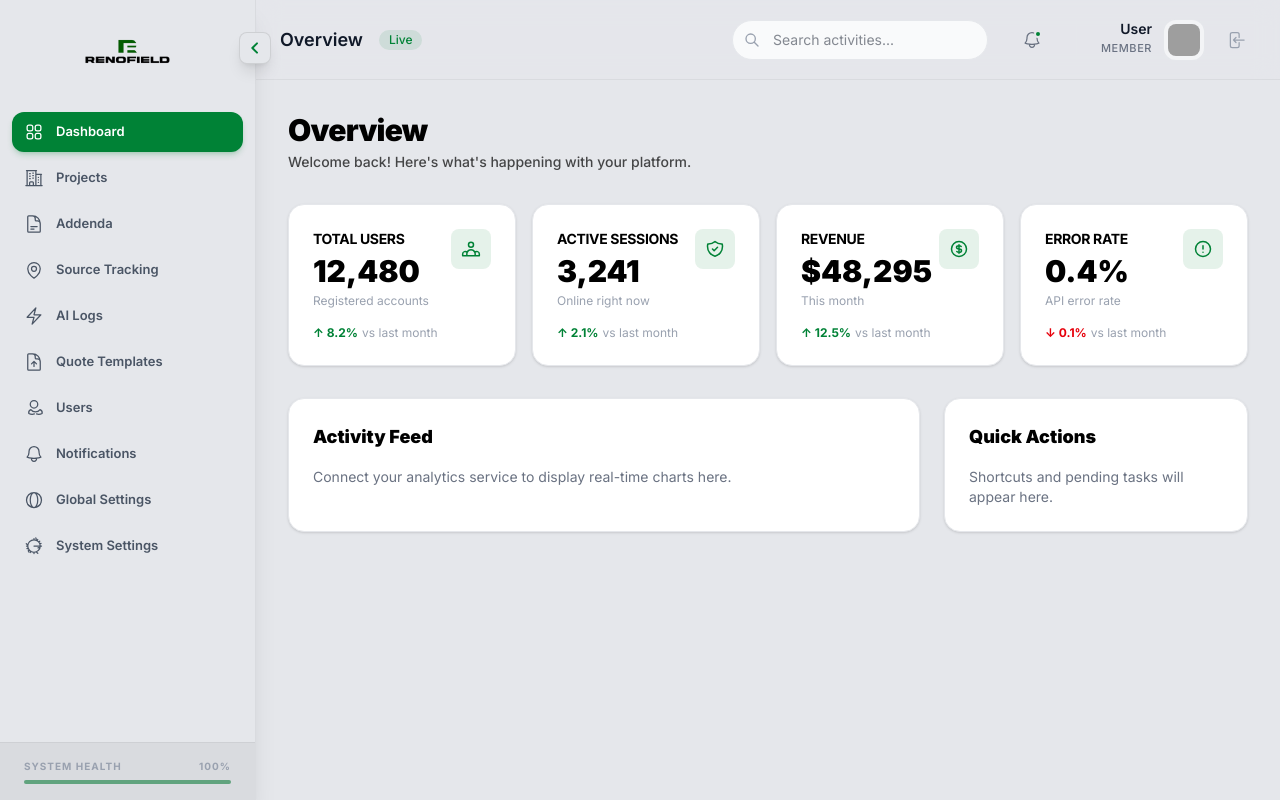
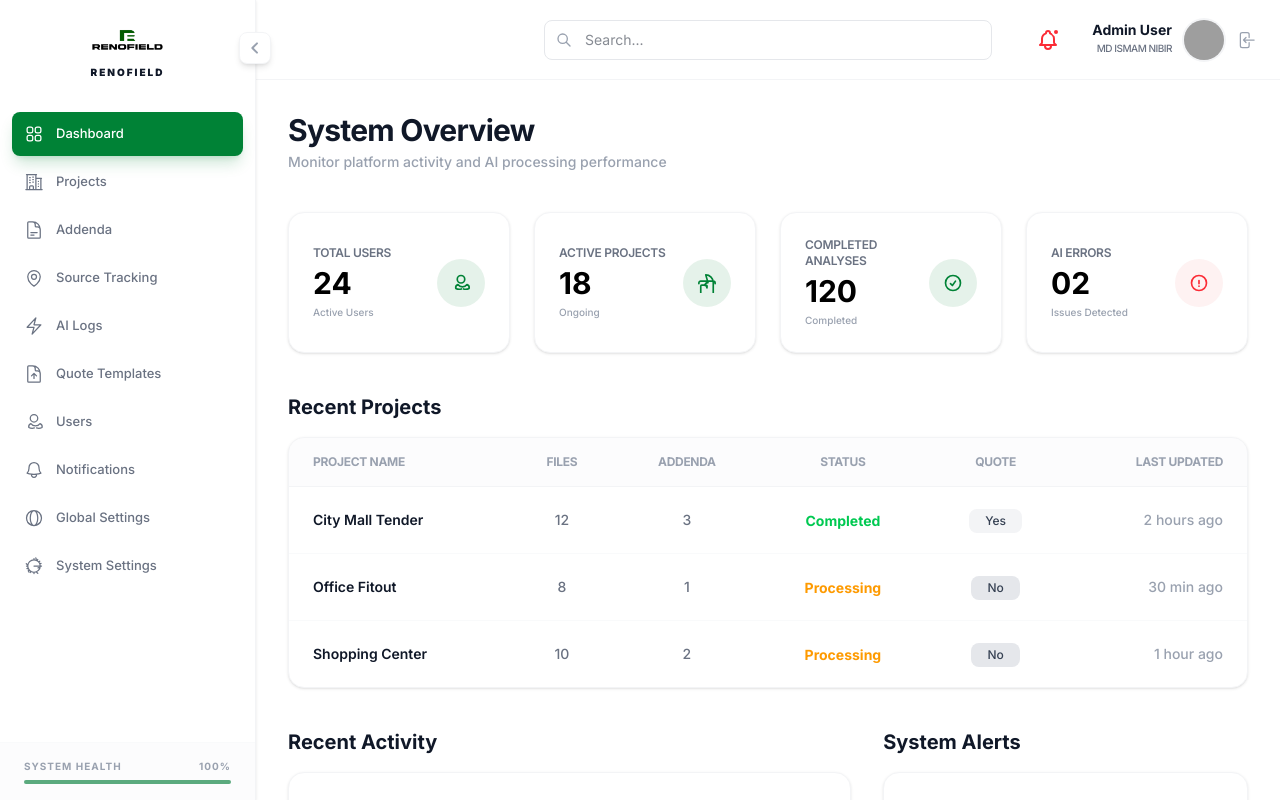
Before and after one commit to Future-Stack/mehdisarmadi-frontend, a Next.js app: page /dashboard in a window 1280 px wide. Built offline with nearby package versions, Linux system fonts and the light colour scheme; no server answers; grey boxes are pictures that could not be loaded.

Commit message:
another commit for the new changes

```diff
--- a/src/app/(dashboard)/dashboard/page.tsx
+++ b/src/app/(dashboard)/dashboard/page.tsx
@@ -1,97 +1,171 @@
 import type { Metadata } from "next";
 import { StatCard } from "@/features/dashboard/components/StatCard";
+import { Badge } from "@/components/ui";
+import { cn } from "@/lib/utils";
 
-export const metadata: Metadata = { title: "Dashboard" };
+export const metadata: Metadata = { title: "System Overview" };
 
-// Mock stats — replace with useQuery from a dashboardService
 const STATS = [
   {
     title: "Total Users",
-    value: "12,480",
-    change: "8.2%",
-    changeType: "positive" as const,
-    description: "Registered accounts",
+    value: "24",
+    description: "Active Users",
     icon: (
-      <svg className="h-5 w-5" fill="none" viewBox="0 0 24 24" stroke="currentColor" strokeWidth={1.8}>
-        <path strokeLinecap="round" strokeLinejoin="round" d="M17 20h5v-2a3 3 0 00-5.356-1.857M17 20H7m10 0v-2c0-.656-.126-1.283-.356-1.857M7 20H2v-2a3 3 0 015.356-1.857M7 20v-2c0-.656.126-1.283.356-1.857m0 0a5.002 5.002 0 019.288 0M15 7a3 3 0 11-6 0 3 3 0 016 0z" />
+      <svg className="h-5 w-5" fill="none" viewBox="0 0 24 24" stroke="currentColor" strokeWidth={2}>
+        <path strokeLinecap="round" strokeLinejoin="round" d="M15 19.128a9.38 9.38 0 002.625.372 9.337 9.337 0 004.121-.952 4.125 4.125 0 00-2.533-4.656 6.853 6.853 0 01-10.937 0 4.125 4.125 0 00-2.533 4.656 9.367 9.367 0 004.121.952 9.38 9.38 0 002.625-.372M7.5 7.5a4.5 4.5 0 119 0 4.5 4.5 0 01-9 0z" />
       </svg>
     ),
   },
   {
-    title: "Active Sessions",
-    value: "3,241",
-    change: "2.1%",
-    changeType: "positive" as const,
-    description: "Online right now",
+    title: "Active Projects",
+    value: "18",
+    description: "Ongoing",
     icon: (
-      <svg className="h-5 w-5" fill="none" viewBox="0 0 24 24" stroke="currentColor" strokeWidth={1.8}>
-        <path strokeLinecap="round" strokeLinejoin="round" d="M9 12l2 2 4-4m5.618-4.016A11.955 11.955 0 0112 2.944a11.955 11.955 0 01-8.618 3.04A12.02 12.02 0 003 9c0 5.591 3.824 10.29 9 11.622 5.176-1.332 9-6.03 9-11.622 0-1.042-.133-2.052-.382-3.016z" />
+      <svg className="h-5 w-5" fill="none" viewBox="0 0 24 24" stroke="currentColor" strokeWidth={2}>
+        <path strokeLinecap="round" strokeLinejoin="round" d="M2.25 12.75V12A2.25 2.25 0 014.5 9.75h15A2.25 2.25 0 0121.75 12v.75m-8.625-1.25a3.375 3.375 0 00-3.375 3.375h1.5A1.125 1.125 0 0112 16.5v1.5a3.375 3.375 0 00-3.375-3.375H5.625c-.621 0-1.125.504-1.125 1.125v17.25c0 .621.504 1.125 1.125 1.125h12.75c.621 0 1.125-.504 1.125-1.125V11.25a9 9 0 00-9-9z" />
       </svg>
     ),
   },
   {
-    title: "Revenue",
-    value: "$48,295",
-    change: "12.5%",
-    changeType: "positive" as const,
-    description: "This month",
+    title: "Completed Analyses",
+    value: "120",
+    description: "Completed",
     icon: (
-      <svg className="h-5 w-5" fill="none" viewBox="0 0 24 24" stroke="currentColor" strokeWidth={1.8}>
-        <path strokeLinecap="round" strokeLinejoin="round" d="M12 8c-1.657 0-3 .895-3 2s1.343 2 3 2 3 .895 3 2-1.343 2-3 2m0-8c1.11 0 2.08.402 2.599 1M12 8V7m0 1v8m0 0v1m0-1c-1.11 0-2.08-.402-2.599-1M21 12a9 9 0 11-18 0 9 9 0 0118 0z" />
+      <svg className="h-5 w-5" fill="none" viewBox="0 0 24 24" stroke="currentColor" strokeWidth={2}>
+        <path strokeLinecap="round" strokeLinejoin="round" d="M9 12.75L11.25 15 15 9.75M21 12a9 9 0 11-18 0 9 9 0 0118 0z" />
       </svg>
     ),
   },
   {
-    title: "Error Rate",
-    value: "0.4%",
-    change: "0.1%",
+    title: "AI Errors",
+    value: "02",
     changeType: "negative" as const,
-    description: "API error rate",
+    description: "Issues Detected",
     icon: (
-      <svg className="h-5 w-5" fill="none" viewBox="0 0 24 24" stroke="currentColor" strokeWidth={1.8}>
-        <path strokeLinecap="round" strokeLinejoin="round" d="M12 8v4m0 4h.01M21 12a9 9 0 11-18 0 9 9 0 0118 0z" />
+      <svg className="h-5 w-5" fill="none" viewBox="0 0 24 24" stroke="currentColor" strokeWidth={2}>
+        <path strokeLinecap="round" strokeLinejoin="round" d="M12 9v3.75m9-.75a9 9 0 11-18 0 9 9 0 0118 0zm-9 3.75h.008v.008H12v-.008z" />
       </svg>
     ),
   },
 ];
 
+const PROJECTS = [
+  { name: "City Mall Tender", files: 12, addenda: 3, status: "Completed", quote: "Yes", updated: "2 hours ago" },
+  { name: "Office Fitout", files: 8, addenda: 1, status: "Processing", quote: "No", updated: "30 min ago" },
+  { name: "Shopping Center", files: 10, addenda: 2, status: "Processing", quote: "No", updated: "1 hour ago" },
+];
+
 export default function DashboardPage() {
   return (
-    <div className="space-y-8">
+    <div className="space-y-10">
       {/* Page header */}
-      <div>
-        <h1 className="text-3xl font-black tracking-tight text-black">
-          Overview
+      <div className="space-y-1">
+        <h1 className="text-3xl font-bold tracking-tight text-gray-900">
+          System Overview
         </h1>
-        <p className="mt-1 text-sm font-medium text-black/70">
-          Welcome back! Here&apos;s what&apos;s happening with your platform.
+        <p className="text-sm font-medium text-gray-400">
+          Monitor platform activity and AI processing performance
         </p>
       </div>
 
       {/* Stats grid */}
-      <div className="grid gap-4 sm:grid-cols-2 lg:grid-cols-4">
+      <div className="grid gap-6 sm:grid-cols-2 lg:grid-cols-4">
         {STATS.map((stat) => (
           <StatCard key={stat.title} {...stat} />
         ))}
       </div>
 
-      {/* Placeholder for charts / activity feed */}
-      <div className="grid gap-6 lg:grid-cols-3">
-        <div className="col-span-2 card-premium p-6">
-          <h2 className="mb-4 text-lg font-black text-black">
-            Activity Feed
-          </h2>
-          <p className="text-sm text-gray-500">
-            Connect your analytics service to display real-time charts here.
-          </p>
+      {/* Recent Projects Table */}
+      <div className="space-y-4">
+        <h2 className="text-xl font-bold text-gray-900">Recent Projects</h2>
+        <div className="card-premium overflow-hidden">
+          <table className="w-full text-left">
+            <thead>
+              <tr className="border-b border-gray-100 bg-gray-50/50">
+                <th className="px-6 py-4 text-xs font-bold uppercase tracking-tight text-gray-400">Project Name</th>
+                <th className="px-6 py-4 text-xs font-bold uppercase tracking-tight text-gray-400 text-center">Files</th>
+                <th className="px-6 py-4 text-xs font-bold uppercase tracking-tight text-gray-400 text-center">Addenda</th>
+                <th className="px-6 py-4 text-xs font-bold uppercase tracking-tight text-gray-400 text-center">Status</th>
+                <th className="px-6 py-4 text-xs font-bold uppercase tracking-tight text-gray-400 text-center">Quote</th>
+                <th className="px-6 py-4 text-xs font-bold uppercase tracking-tight text-gray-400 text-right">Last Updated</th>
+              </tr>
+            </thead>
+            <tbody className="divide-y divide-gray-50">
+              {PROJECTS.map((p, i) => (
+                <tr key={i} className="hover:bg-gray-50/50 transition-colors">
+                  <td className="px-6 py-5 text-sm font-semibold text-gray-900">{p.name}</td>
+                  <td className="px-6 py-5 text-sm font-medium text-gray-500 text-center">{p.files}</td>
+                  <td className="px-6 py-5 text-sm font-medium text-gray-500 text-center">{p.addenda}</td>
+                  <td className="px-6 py-5 text-center">
+                    <span className={cn(
+                      "text-sm font-bold",
+                      p.status === "Completed" ? "text-green-500" : "text-amber-500"
+                    )}>
+                      {p.status}
+                    </span>
+                  </td>
+                  <td className="px-6 py-5 text-center">
+                    <Badge className={cn(
+                      "font-bold px-4 py-1 border-none rounded-lg",
+                      p.quote === "Yes" ? "bg-[#E6F6ED] text-[#008236]" : "bg-gray-200 text-gray-500"
+                    )}>
+                      {p.quote}
+                    </Badge>
+                  </td>
+                  <td className="px-6 py-5 text-sm font-medium text-gray-400 text-right">{p.updated}</td>
+                </tr>
+              ))}
+            </tbody>
+          </table>
         </div>
-        <div className="card-premium p-6">
-          <h2 className="mb-4 text-lg font-black text-black">
-            Quick Actions
-          </h2>
-          <p className="text-sm text-gray-500">
-            Shortcuts and pending tasks will appear here.
-          </p>
+      </div>
+
+      {/* Bottom Grid */}
+      <div className="grid gap-8 lg:grid-cols-5">
+        <div className="lg:col-span-3 space-y-4">
+          <h2 className="text-xl font-bold text-gray-900">Recent Activity</h2>
+          <div className="card-premium p-8 h-full">
+            <ul className="space-y-6">
+              {[
+                { text: 'Project "City Mall Tender" analyzed', time: "2 minutes ago" },
+                { text: "New user registered", time: "15 minutes ago" },
+                { text: 'AI processing completed for "Office Fitout"', time: "1 hour ago" },
+                { text: 'Error detected in Document #4582', time: "2 hours ago" },
+              ].map((item, i) => (
+                <li key={i} className="flex gap-4">
+                  <div className="mt-2 h-1.5 w-1.5 shrink-0 rounded-full bg-secondary" />
+                  <div>
+                    <p className="text-sm font-semibold text-gray-900">{item.text}</p>
+                    <p className="text-[11px] font-medium text-gray-400 mt-1">{item.time}</p>
+                  </div>
+                </li>
+              ))}
+            </ul>
+          </div>
+        </div>
+
+        <div className="lg:col-span-2 space-y-4">
+          <h2 className="text-xl font-bold text-gray-900">System Alerts</h2>
+          <div className="card-premium p-8 space-y-4 h-full">
+            <div className="flex items-center gap-4 rounded-xl border border-[#FEE2E2] bg-[#FEF2F2] p-4 transition-all hover:scale-[1.02]">
+              <div className="flex h-10 w-10 shrink-0 items-center justify-center rounded-full bg-white text-[#EF4444] border border-[#FEE2E2] shadow-sm">
+                <svg className="h-5 w-5" fill="none" viewBox="0 0 24 24" stroke="currentColor" strokeWidth={2.5}>
+                  <path strokeLinecap="round" strokeLinejoin="round" d="M12 9v3.75m0 3.75h.008v.008H12v-.008z" />
+                  <path strokeLinecap="round" strokeLinejoin="round" d="M12 2.25c-5.385 0-9.75 4.365-9.75 9.75s4.365 9.75 9.75 9.75 9.75-4.365 9.75-9.75S17.385 2.25 12 2.25z" />
+                </svg>
+              </div>
+              <p className="text-sm font-semibold text-[#991B1B]">AI failed to process document (Project ID #1023)</p>
+            </div>
+            <div className="flex items-center gap-4 rounded-xl border border-[#FEF3C7] bg-[#FFFBEB] p-4 transition-all hover:scale-[1.02]">
+              <div className="flex h-10 w-10 shrink-0 items-center justify-center rounded-full bg-white text-[#F59E0B] border border-[#FEF3C7] shadow-sm">
+                <svg className="h-5 w-5" fill="none" viewBox="0 0 24 24" stroke="currentColor" strokeWidth={2.5}>
+                  <path strokeLinecap="round" strokeLinejoin="round" d="M12 9v3.75m0 3.75h.008v.008H12v-.008z" />
+                  <path strokeLinecap="round" strokeLinejoin="round" d="M12 2.25c-5.385 0-9.75 4.365-9.75 9.75s4.365 9.75 9.75 9.75 9.75-4.365 9.75-9.75S17.385 2.25 12 2.25z" />
+                </svg>
+              </div>
+              <p className="text-sm font-semibold text-[#92400E]">Large file upload delay detected</p>
+            </div>
+          </div>
         </div>
       </div>
     </div>
--- a/src/app/globals.css
+++ b/src/app/globals.css
@@ -2,12 +2,13 @@
 
 @theme {
   --font-sans: var(--font-inter), ui-sans-serif, system-ui, sans-serif;
-  --color-primary: #e5e7eb;
+  --color-primary: #ffffff;
   --color-secondary: #008236;
+  --color-bg-main: #f8fafc;
 }
 
 @utility card-premium {
-  @apply rounded-2xl bg-white border border-gray-200 shadow-sm transition-all hover:shadow-md dark:border-white/10;
+  @apply rounded-2xl bg-white border border-gray-100 shadow-sm transition-all hover:shadow-md;
 }
 
 /* Smooth scrolling */
--- a/src/components/layout/Navbar.tsx
+++ b/src/components/layout/Navbar.tsx
@@ -9,69 +9,60 @@ export default function Navbar() {
   const { mutate: logout, isPending } = useLogout();
 
   return (
-    <header className="sticky top-0 z-10 flex h-20 shrink-0 items-center justify-between border-b border-black/5 bg-primary/60 px-6 backdrop-blur-md dark:bg-primary/60">
-      {/* Page Title or Breadcrumb Placeholder */}
-      <div className="flex items-center gap-4">
-        <h2 className="text-lg font-semibold text-gray-900 dark:text-white">
-          Overview
-        </h2>
-        <Badge variant="success" className="bg-secondary/10 text-secondary border-none">
-          Live
-        </Badge>
-      </div>
+    <header className="sticky top-0 z-10 flex h-20 shrink-0 items-center justify-between border-b border-gray-100 bg-white px-6">
+      {/* Page Title Placeholder (Empty in image) */}
+      <div className="w-1/4" />
 
-      {/* Right section */}
-      <div className="flex items-center gap-6">
-        {/* Search Placeholder */}
-        <div className="hidden md:flex relative group">
+      {/* Centered Search */}
+      <div className="flex-1 flex justify-center">
+        <div className="relative w-full max-w-md group">
           <svg className="absolute left-3 top-1/2 -translate-y-1/2 h-4 w-4 text-gray-400 group-focus-within:text-secondary" fill="none" viewBox="0 0 24 24" stroke="currentColor" strokeWidth={2}>
             <path strokeLinecap="round" strokeLinejoin="round" d="M21 21l-6-6m2-5a7 7 0 11-14 0 7 7 0 0114 0z" />
           </svg>
           <input
             type="text"
-            placeholder="Search activities..."
-            className="h-10 w-64 rounded-full border border-gray-200 bg-gray-50 pl-10 pr-4 text-sm transition-all focus:border-secondary focus:bg-white focus:outline-none focus:ring-4 focus:ring-secondary/10 dark:border-white/5 dark:bg-white/5 dark:focus:bg-white/10"
+            placeholder="Search..."
+            className="h-10 w-full rounded-lg border border-gray-200 bg-white pl-10 pr-4 text-sm transition-all focus:border-secondary focus:outline-none focus:ring-4 focus:ring-secondary/5"
           />
         </div>
+      </div>
 
-        {/* Action Buttons */}
-        <div className="flex items-center gap-2">
+      {/* Right section */}
+      <div className="w-1/4 flex items-center justify-end gap-6">
+        {/* Notification bell (Red in image) */}
         <button
           type="button"
           aria-label="Notifications"
-            className="relative rounded-xl p-2.5 text-gray-500 transition-all hover:bg-gray-100 hover:text-gray-900 dark:hover:bg-white/5 dark:hover:text-white"
+          className="relative p-2 text-red-500 hover:bg-red-50 rounded-full transition-colors"
         >
-            <svg className="h-5 w-5" fill="none" viewBox="0 0 24 24" stroke="currentColor" strokeWidth={1.5}>
-              <path strokeLinecap="round" strokeLinejoin="round" d="M14.857 17.082a23.848 23.848 0 005.454-1.31A8.967 8.967 0 0118 9.75V9A6 6 0 006 9v.75a8.967 8.967 0 01-2.312 6.022c1.733.64 3.56 1.085 5.455 1.31m5.714 0a24.255 24.255 0 01-5.714 0m5.714 0a3 3 0 11-5.714 0" />
+          <svg className="h-6 w-6" fill="none" viewBox="0 0 24 24" stroke="currentColor" strokeWidth={2}>
+            <path strokeLinecap="round" strokeLinejoin="round" d="M15 17h5l-1.405-1.405A2.032 2.032 0 0118 14.158V11a6.002 6.002 0 00-4-5.659V5a2 2 0 10-4 0v.341C7.67 6.165 6 8.388 6 11v3.159c0 .538-.214 1.055-.595 1.436L4 17h5m6 0v1a3 3 0 11-6 0v-1m6 0H9" />
           </svg>
-            <span className="absolute right-2.5 top-2.5 h-2 w-2 rounded-full bg-secondary border-2 border-primary" />
+          <span className="absolute right-2 top-2 h-2 w-2 rounded-full bg-red-500 border-2 border-white" />
         </button>
-        </div>
 
         {/* User profile */}
-        <div className="flex items-center gap-3 pl-6 border-l border-gray-200 dark:border-white/10">
+        <div className="flex items-center gap-3">
           <div className="text-right hidden sm:block">
-            <p className="text-sm font-semibold text-gray-900 dark:text-white leading-none">
-              {user?.name ?? "User"}
+            <p className="text-sm font-bold text-gray-900 leading-none">
+              Admin User
             </p>
-            <p className="mt-1 text-[11px] font-medium text-gray-500 uppercase tracking-wider">
-              {user?.role ?? "Member"}
+            <p className="mt-1 text-[10px] font-medium text-gray-500 uppercase tracking-tighter">
+              Md ismam Nibir
             </p>
           </div>
-          <div className="relative h-10 w-10 overflow-hidden rounded-xl bg-gray-100 dark:bg-white/10 p-1 ring-1 ring-gray-200 dark:ring-white/5">
+          <div className="relative h-10 w-10 overflow-hidden rounded-full ring-2 ring-gray-100">
              <img
-               src={user?.avatar || `https://api.dicebear.com/7.x/avataaars/svg?seed=${user?.name}`}
+               src={`https://api.dicebear.com/7.x/avataaars/svg?seed=Nibir`}
                alt="Avatar"
-               className="h-full w-full rounded-lg object-cover"
+               className="h-full w-full object-cover bg-gray-200"
              />
           </div>
           <button
             type="button"
-            id="logout-btn"
-            aria-label="Sign out"
             disabled={isPending}
             onClick={() => logout()}
-            className="flex h-10 w-10 items-center justify-center rounded-xl text-gray-400 transition-all hover:bg-red-50 hover:text-red-500 dark:hover:bg-red-500/10"
+            className="text-gray-400 hover:text-red-500 transition-colors"
           >
             <svg className="h-5 w-5" fill="none" viewBox="0 0 24 24" stroke="currentColor" strokeWidth={1.5}>
               <path strokeLinecap="round" strokeLinejoin="round" d="M15.75 9V5.25A2.25 2.25 0 0013.5 3h-6a2.25 2.25 0 00-2.25 2.25v13.5A2.25 2.25 0 007.5 21h6a2.25 2.25 0 002.25-2.25V15M12 9l-3 3m0 0l3 3m-3-3h12.75" />
--- a/src/components/layout/Sidebar.tsx
+++ b/src/components/layout/Sidebar.tsx
@@ -115,38 +115,40 @@ export default function Sidebar() {
   return (
     <aside
       className={cn(
-        "relative z-40 flex flex-col bg-primary text-secondary transition-all duration-300 ease-in-out border-r border-black/5 shadow-xl",
+        "relative z-40 flex flex-col bg-white text-gray-900 transition-all duration-300 ease-in-out border-r border-gray-100 shadow-sm",
         isOpen ? "w-64" : "w-20"
       )}
     >
       {/* Logo Area */}
-      <div className="flex h-24 shrink-0 items-center justify-center relative">
-        <Link href="/" className="flex items-center gap-3">
+      <div className="flex h-24 shrink-0 items-center justify-center relative py-6">
+        <Link href="/" className="flex flex-col items-center gap-1">
           <div className={cn(
             "relative transition-all duration-500",
-            isOpen ? "h-12 w-32" : "h-10 w-10 overflow-hidden rounded-lg"
+            isOpen ? "h-10 w-32" : "h-10 w-10 overflow-hidden"
           )}>
             <img
               src="/Images/Renofield.png"
               alt="Renofield Logo"
-              className={cn(
-                "h-full w-full object-contain",
-                !isOpen && "object-cover scale-150"
-              )}
+              className="h-full w-full object-contain"
             />
           </div>
+          {isOpen && (
+            <span className="text-[10px] font-black uppercase tracking-[0.2em] text-gray-900 mt-1">
+              Renofield
+            </span>
+          )}
         </Link>
 
         {/* Toggle Handle */}
         <button
           onClick={() => dispatch(toggleSidebar())}
           className={cn(
-            "absolute -right-4 top-1/2 -translate-y-1/2 z-50 flex h-8 w-8 items-center justify-center rounded-lg bg-primary border border-black/10 shadow-lg transition-all hover:scale-110 hover:border-secondary/30 active:scale-95",
+            "absolute -right-4 top-1/2 -translate-y-1/2 z-50 flex h-8 w-8 items-center justify-center rounded-lg bg-white border border-gray-100 shadow-md transition-all hover:scale-110 active:scale-95",
             !isOpen && "rotate-180"
           )}
           aria-label={isOpen ? "Collapse sidebar" : "Expand sidebar"}
         >
-          <svg className="h-4 w-4 text-secondary" fill="none" viewBox="0 0 24 24" stroke="currentColor" strokeWidth={3}>
+          <svg className="h-4 w-4 text-gray-400" fill="none" viewBox="0 0 24 24" stroke="currentColor" strokeWidth={3}>
             <path strokeLinecap="round" strokeLinejoin="round" d="M15 19l-7-7 7-7" />
           </svg>
         </button>
@@ -154,7 +156,7 @@ export default function Sidebar() {
 
       {/* Nav Section */}
       <nav className="flex-1 overflow-y-auto overflow-x-hidden py-4 scrollbar-hide">
-        <ul className="flex flex-col items-center gap-1.5 px-3">
+        <ul className="flex flex-col items-center gap-1 px-3">
           {navItems.map((item) => {
             const isActive =
               item.href === ROUTES.DASHBOARD
@@ -167,11 +169,11 @@ export default function Sidebar() {
                   href={item.href}
                   title={!isOpen ? item.label : undefined}
                   className={cn(
-                    "group relative flex items-center gap-3 rounded-xl px-3 py-2.5 transition-all duration-200",
+                    "group relative flex items-center gap-3 rounded-lg px-3 py-3 transition-all duration-200",
                     isOpen ? "justify-start" : "justify-center",
                     isActive
-                      ? "bg-secondary text-white shadow-md shadow-secondary/20"
-                      : "text-gray-600 hover:bg-black/5 hover:text-secondary"
+                      ? "bg-secondary text-white shadow-lg shadow-secondary/20"
+                      : "text-gray-500 hover:bg-gray-50 hover:text-secondary"
                   )}
                 >
                   <div className={cn(
@@ -182,14 +184,9 @@ export default function Sidebar() {
                   </div>
 
                   {isOpen && (
-                    <span className="whitespace-nowrap text-[13px] font-semibold animate-in slide-in-from-left-2 fade-in duration-300">
+                    <span className="whitespace-nowrap text-[13px] font-medium animate-in slide-in-from-left-2 fade-in duration-300">
                       {item.label}
                     </span>
-                  )}
-
-                  {/* Active Indicator Dot */}
-                  {isActive && !isOpen && (
-                    <div className="absolute left-0 top-1/2 h-1.5 w-1 -translate-y-1/2 rounded-r-full bg-white z-10" />
                   )}
                 </Link>
               </li>
@@ -199,15 +196,15 @@ export default function Sidebar() {
       </nav>
 
       {/* Footer Section */}
-      <div className="mt-auto border-t border-black/5 p-4 bg-black/5">
+      <div className="mt-auto border-t border-gray-50 p-4 bg-gray-50/50">
         {isOpen ? (
           <div className="flex flex-col gap-1.5 px-2">
             <div className="flex items-center justify-between text-[10px] text-gray-400 uppercase tracking-widest font-bold">
               <span>System Health</span>
               <span>100%</span>
             </div>
-            <div className="h-1 w-full rounded-full bg-black/10">
-              <div className="h-full w-full rounded-full bg-secondary/50" />
+            <div className="h-1 w-full rounded-full bg-gray-200">
+              <div className="h-full w-full rounded-full bg-secondary/60" />
             </div>
           </div>
         ) : (
--- a/src/features/dashboard/components/StatCard.tsx
+++ b/src/features/dashboard/components/StatCard.tsx
@@ -20,44 +20,26 @@ export function StatCard({
   description,
 }: StatCardProps) {
   return (
-    <div className="card-premium p-6">
-      <div className="flex items-start justify-between">
+    <div className="card-premium p-6 flex items-center justify-between">
       <div className="space-y-1">
-          <p className="text-sm font-bold text-black uppercase tracking-tight">
+        <p className="text-xs font-semibold text-gray-500 uppercase tracking-tight">
           {title}
         </p>
-          <p className="text-3xl font-black text-black">
+        <p className="text-3xl font-bold text-black">
           {value}
         </p>
         {description && (
-            <p className="text-xs text-gray-400 dark:text-gray-500">
+          <p className="text-[10px] font-medium text-gray-400">
             {description}
           </p>
         )}
       </div>
-        <div className="flex h-10 w-10 shrink-0 items-center justify-center rounded-lg bg-secondary/10 text-secondary">
+      <div className={cn(
+        "flex h-12 w-12 shrink-0 items-center justify-center rounded-full",
+        changeType === "negative" ? "bg-red-50 text-red-500" : "bg-secondary/10 text-secondary"
+      )}>
         {icon}
       </div>
     </div>
-      {change && (
-        <div className="mt-4 flex items-center gap-1">
-          <span
-            className={cn(
-              "inline-flex items-center text-xs font-bold",
-              changeType === "positive" && "text-secondary",
-              changeType === "negative" && "text-red-600",
-              changeType === "neutral" && "text-gray-500"
-            )}
-          >
-            {changeType === "positive" && "↑ "}
-            {changeType === "negative" && "↓ "}
-            {change}
-          </span>
-          <span className="text-xs text-gray-400 dark:text-gray-500">
-            vs last month
-          </span>
-        </div>
-      )}
-    </div>
   );
 }
```
Lines whose indentation alone changed are shown as unchanged.
